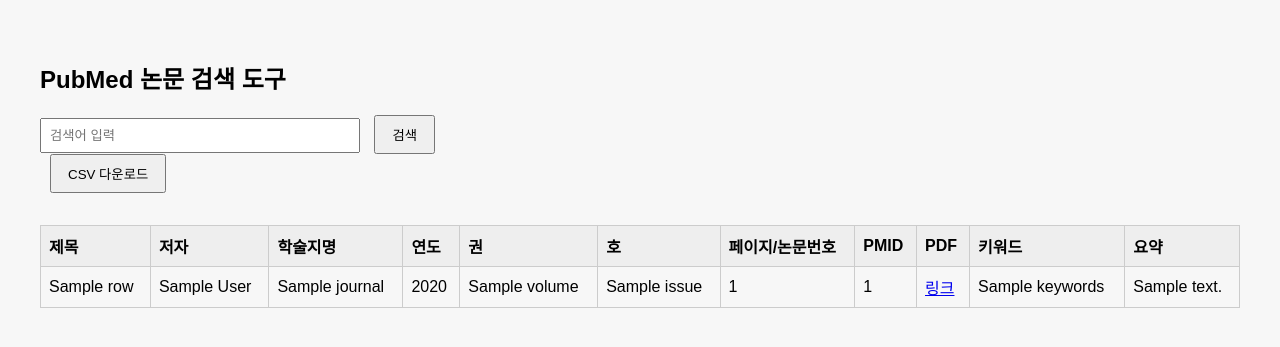
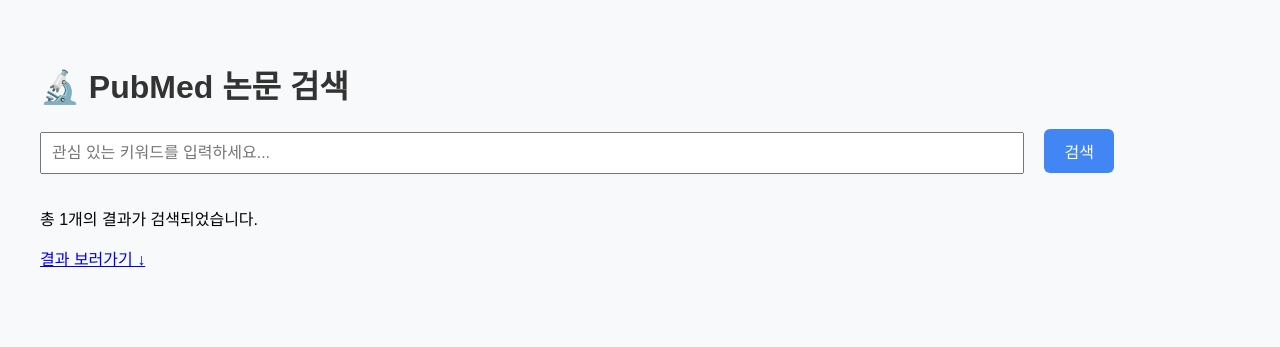
Before and after one commit to hantopic/pubmed-search1, a Flask app: template templates/index.html in a window 1280 px wide. Shown: the top 347 px of the page. Run offline with Flask 3, Linux system fonts and the light colour scheme; the template is opened without the code that fills it: most values are stand-ins (such as "Sample title", 1, 10 or a date in 2020).

Commit message:
Add files via upload

```diff
--- a/templates/index.html
+++ b/templates/index.html
@@ -4,61 +4,52 @@
     <meta charset="UTF-8">
     <title>PubMed 논문 검색</title>
     <style>
-        body { font-family: Arial, sans-serif; padding: 2em; background: #f7f7f7; }
-        input[type=text] { width: 300px; padding: 8px; }
-        button { padding: 8px 16px; margin-left: 10px; }
-        table { border-collapse: collapse; width: 100%; margin-top: 2em; }
-        th, td { border: 1px solid #ccc; padding: 8px; text-align: left; }
-        th { background-color: #eee; }
+        body {
+            font-family: Arial, sans-serif;
+            padding: 2em;
+            background-color: #f8f9fa;
+        }
+        h1 {
+            color: #333;
+        }
+        form {
+            margin-top: 1em;
+        }
+        input[type="text"] {
+            width: 80%;
+            padding: 10px;
+            font-size: 16px;
+        }
+        button {
+            padding: 10px 20px;
+            font-size: 16px;
+            background-color: #4285f4;
+            color: white;
+            border: none;
+            border-radius: 6px;
+            cursor: pointer;
+            margin-left: 1em;
+        }
+        button:hover {
+            background-color: #3367d6;
+        }
+        .results-info {
+            margin-top: 2em;
+        }
     </style>
 </head>
 <body>
-    <h2>PubMed 논문 검색 도구</h2>
-    <form method="post">
-        <input type="text" name="keyword" placeholder="검색어 입력" value="{{ query }}">
+    <h1>🔬 PubMed 논문 검색</h1>
+    <form method="POST" action="/">
+        <input type="text" name="keyword" placeholder="관심 있는 키워드를 입력하세요..." value="{{ query }}">
         <button type="submit">검색</button>
     </form>
 
     {% if results %}
-    <form method="post" action="/download">
-        <input type="hidden" name="csv_data" value="{{ results|tojson }}">
-        <button type="submit">CSV 다운로드</button>
-    </form>
-
-    <table>
-        <thead>
-            <tr>
-                <th>제목</th>
-                <th>저자</th>
-                <th>학술지명</th>
-                <th>연도</th>
-                <th>권</th>
-                <th>호</th>
-                <th>페이지/논문번호</th>
-                <th>PMID</th>
-                <th>PDF</th>
-                <th>키워드</th>
-                <th>요약</th>
-            </tr>
-        </thead>
-        <tbody>
-        {% for row in results %}
-            <tr>
-                <td>{{ row.title }}</td>
-                <td>{{ row.authors }}</td>
-                <td>{{ row.journal }}</td>
-                <td>{{ row.year }}</td>
-                <td>{{ row.volume }}</td>
-                <td>{{ row.issue }}</td>
-                <td>{{ row.pages }}</td>
-                <td>{{ row.pmid }}</td>
-                <td><a href="{{ row.pdf_link }}" target="_blank">링크</a></td>
-                <td>{{ row.keywords }}</td>
-                <td>{{ row.summary }}</td>
-            </tr>
-        {% endfor %}
-        </tbody>
-    </table>
+        <div class="results-info">
+            <p>총 {{ results|length }}개의 결과가 검색되었습니다.</p>
+            <a href="#results">결과 보러가기 ↓</a>
+        </div>
     {% endif %}
 </body>
 </html>
```
